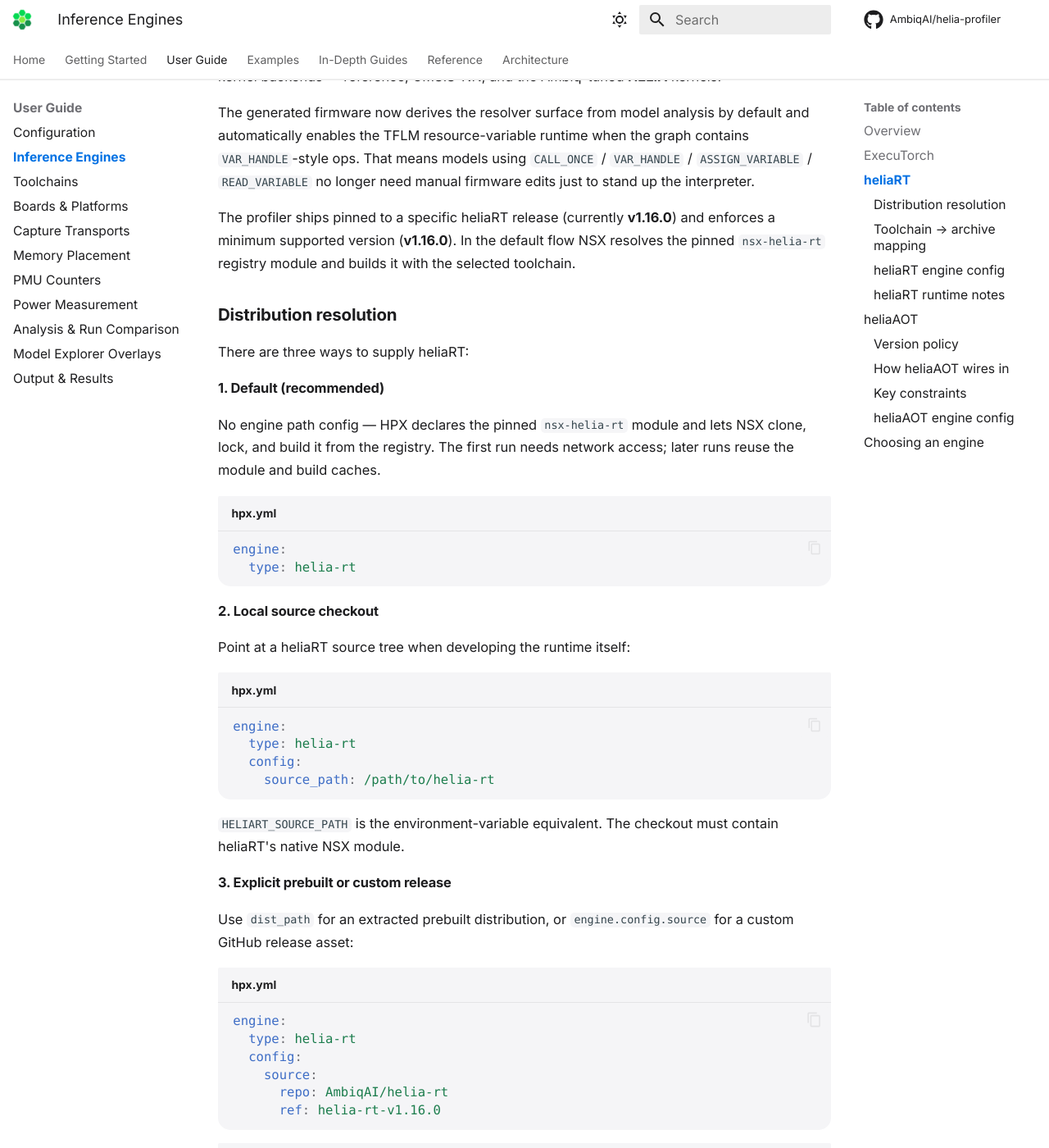
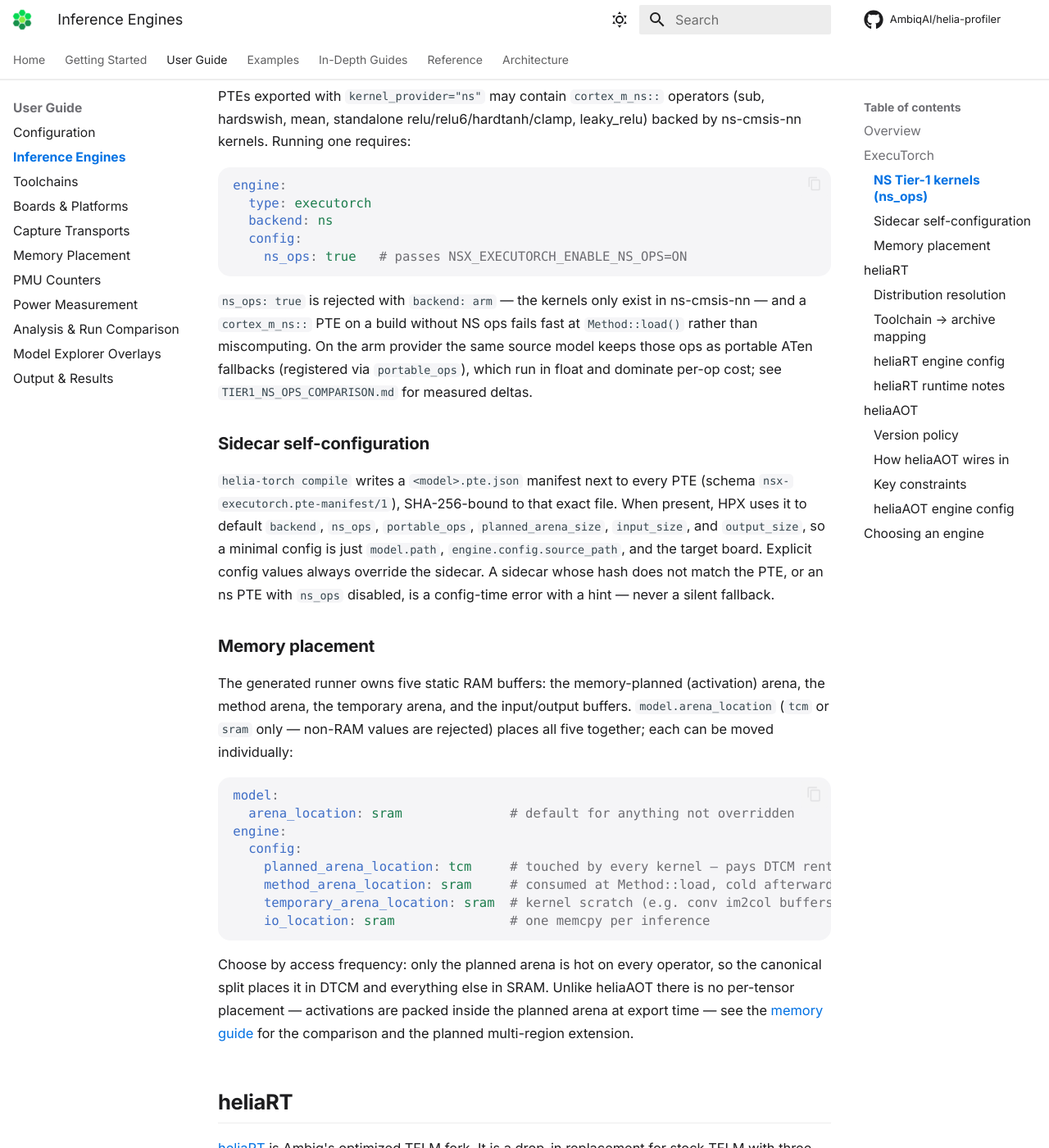
Before and after one commit to AmbiqAI/helia-profiler, an MkDocs documentation site: the page built from docs/guide/engines.md, in a window 1280 px wide and 1400 px high, scrolled down 2377 px. Shown: the whole window at 82% size. Built offline with MkDocs 1.6.1 and Material for MkDocs 9.7.7, drawn with Linux system fonts in a browser that asks for light colours; some web fonts are replaced; comment, search, counter and statistics services are not loaded; some of the changed text lies outside the part shown.

Commit message:
docs(executorch): ns_ops, sidecar self-configuration, and memory placement
Document the ns Tier-1 kernel flag, the helia-torch .pte.json sidecar flow
(what it defaults, that explicit config always wins, and the SHA guard),
and the five-buffer placement model with per-buffer *_location keys. Add a
side-by-side of heliaAOT's per-tensor placement rules vs ExecuTorch's
caller-owned-buffer model, why the granularity ceiling differs, the
measured DTCM-planned-arena guidance, and the multi-region planned-arena
follow-up (nsx-executorch#3).

Co-Authored-By: Claude Fable 5 <noreply@anthropic.com>

````diff
--- a/docs/guide/engines.md
+++ b/docs/guide/engines.md
@@ -48,7 +48,11 @@ engine:
 ```
 
 All sizes and the optional portable-operator list are explicit because the embedded runner does not
-run an export pipeline or infer a PTE's application I/O contract. The clean
+run an export pipeline or infer a PTE's application I/O contract. When the
+PTE was exported with `helia-torch` (the `nsx_cortex_m` AOT package), a
+`<model>.pte.json` sidecar travels with it and provides these values as
+defaults — see [Sidecar self-configuration](#sidecar-self-configuration)
+below. The clean
 whole-model measurement is the DWT cycle count of `Method::execute()` only;
 program loading, method loading, input/output copies, layer instrumentation,
 and report transport are excluded. Per-layer measurements are repeated for
@@ -78,6 +82,64 @@ the runtime's idempotent bridge prevents duplicate targets. The `ns` provider
 uses PR #1's private compatibility layer for the v7.29.2 `weight_sum_ctx` ABI.
 Set `engine.config.cmsis_nn_path` or `cmsis_nn_ref` to override the selected
 provider while preserving the same ordered module contract.
+
+### NS Tier-1 kernels (`ns_ops`)
+
+PTEs exported with `kernel_provider="ns"` may contain `cortex_m_ns::`
+operators (sub, hardswish, mean, standalone relu/relu6/hardtanh/clamp,
+leaky_relu) backed by ns-cmsis-nn kernels. Running one requires:
+
+```yaml
+engine:
+  type: executorch
+  backend: ns
+  config:
+    ns_ops: true   # passes NSX_EXECUTORCH_ENABLE_NS_OPS=ON
+```
+
+`ns_ops: true` is rejected with `backend: arm` — the kernels only exist in
+ns-cmsis-nn — and a `cortex_m_ns::` PTE on a build without NS ops fails fast
+at `Method::load()` rather than miscomputing. On the arm provider the same
+source model keeps those ops as portable ATen fallbacks (registered via
+`portable_ops`), which run in float and dominate per-op cost; see
+`TIER1_NS_OPS_COMPARISON.md` for measured deltas.
+
+### Sidecar self-configuration
+
+`helia-torch compile` writes a `<model>.pte.json` manifest next to every PTE
+(schema `nsx-executorch.pte-manifest/1`), SHA-256-bound to that exact file.
+When present, HPX uses it to default `backend`, `ns_ops`, `portable_ops`,
+`planned_arena_size`, `input_size`, and `output_size`, so a minimal config
+is just `model.path`, `engine.config.source_path`, and the target board.
+Explicit config values always override the sidecar. A sidecar whose hash
+does not match the PTE, or an ns PTE with `ns_ops` disabled, is a
+config-time error with a hint — never a silent fallback.
+
+### Memory placement
+
+The generated runner owns five static RAM buffers: the memory-planned
+(activation) arena, the method arena, the temporary arena, and the
+input/output buffers. `model.arena_location` (`tcm` or `sram` only — non-RAM
+values are rejected) places all five together; each can be moved
+individually:
+
+```yaml
+model:
+  arena_location: sram              # default for anything not overridden
+engine:
+  config:
+    planned_arena_location: tcm     # touched by every kernel — pays DTCM rent
+    method_arena_location: sram     # consumed at Method::load, cold afterwards
+    temporary_arena_location: sram  # kernel scratch (e.g. conv im2col buffers)
+    io_location: sram               # one memcpy per inference
+```
+
+Choose by access frequency: only the planned arena is hot on every operator,
+so the canonical split places it in DTCM and everything else in SRAM. Unlike
+heliaAOT there is no per-tensor placement — activations are packed inside
+the planned arena at export time — see the
+[memory guide](memory.md#placement-models-heliaaot-vs-executorch) for the
+comparison and the planned multi-region extension.
 
 ## heliaRT
 
````
Also changed, not shown: docs/guide/memory.md (+41 -0 lines).
